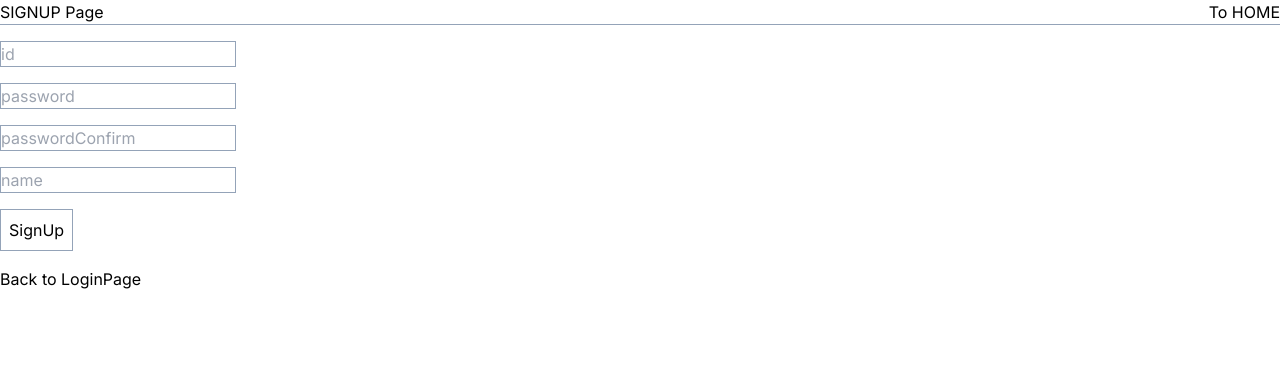
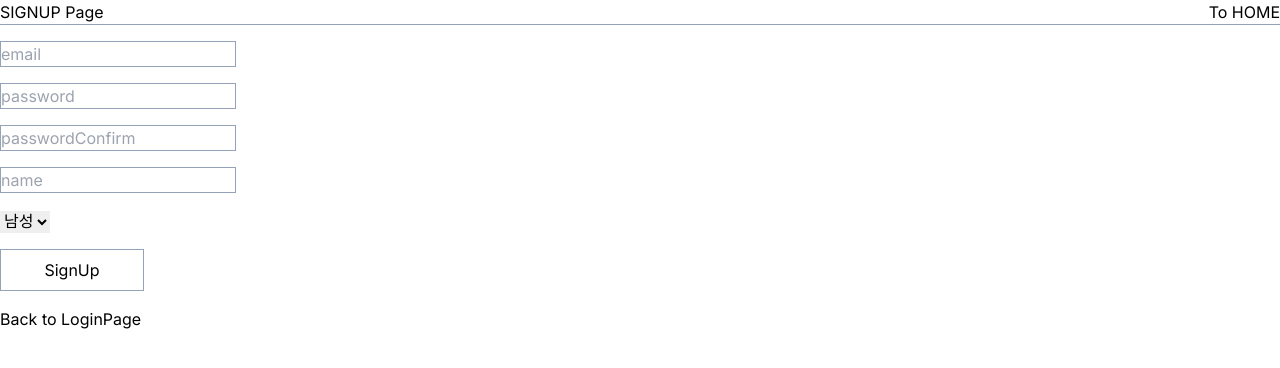
Before and after one commit to rladudgh321/egoing_front, a Next.js app: page /signup in a window 1280 px wide. Shown: the top 368 px of the page. Built offline with nearby package versions, Linux system fonts and the light colour scheme; no server answers.

Commit message:
signup done

```diff
--- a/app/globals.css
+++ b/app/globals.css
@@ -1,3 +1,12 @@
 @tailwind base;
 @tailwind components;
 @tailwind utilities;
+
+
+.loading {
+    background-color: #fff;
+    background-image: url("https://i.gifer.com/ZKZg.gif");
+    background-size: 25px 25px;
+    background-position:right center;
+    background-repeat: no-repeat;
+}
--- a/app/signup/page.tsx
+++ b/app/signup/page.tsx
@@ -1,31 +1,83 @@
+"use client"
+
 import Link from 'next/link';
+import { useCallback, useState } from 'react';
+import { useForm, SubmitHandler } from "react-hook-form"
+import { signupAPI } from '../apis/user';
+import { useRouter } from 'next/navigation';
+
+type Inputs = {
+    email: string;
+  password: string;
+  passwordConfirm: string;
+  name: string;
+  gender: string;
+}
 
 export default function SignUpPage(){
+    const {
+        register,
+        handleSubmit,
+        watch,
+        formState: { errors },
+      } = useForm<Inputs>()
+      const router = useRouter();
+      const [loading, setLoading] = useState<boolean>(false);
+      const onSubmit: SubmitHandler<Inputs> = useCallback(()=>{
+        if(watch("password") === watch("passwordConfirm") ) {
+            setLoading(true);
+            signupAPI({ email: watch("email"), password: watch("password"), passwordConfirm: watch("passwordConfirm"), name:watch("name"), gender:watch("gender") })
+            .then(() => {
+                router.replace('/');
+            })
+            .catch((error) => {
+                alert(error.response.data);
+            })
+            .finally(() => {
+                setLoading(false);
+            });
+        }
+      },[router, watch]);
+
     return (
-        <div className='flex flex-col gap-y-4'>
+        <form onSubmit={handleSubmit(onSubmit)} className='flex flex-col gap-y-4'>
             <div className="flex justify-between border-b border-slate-400">
                 <div>SIGNUP Page</div>
                 <Link href="/">To HOME</Link>
             </div>
             <div>
-                <input type="text" placeholder='id' className="border border-slate-400" />
+                <input type="email" placeholder='email' className="border border-slate-400"  {...register("email")} />
+                {errors.email && <span className="text-red-500">이메일을 입력하세요</span>}
             </div>
             <div>
-                <input type="password" placeholder='password' className="border border-slate-400" />
+                <input type="password" placeholder='password' className="border border-slate-400" {...register("password")} />
+                {errors.password && <span className="text-red-500">비밀번호를 입력하세요</span>}
             </div>
             <div>
-                <input type="password" placeholder='passwordConfirm' className="border border-slate-400" />
+                <input type="password" placeholder='passwordConfirm' className="border border-slate-400" {...register("passwordConfirm")} />
+                {errors.passwordConfirm && <span className="text-red-500">비밀번호확인을 입력하세요</span>}
             </div>
             <div>
-                <input type="text" placeholder='name' className="border border-slate-400" />
+                <input type="text" placeholder='name' className="border border-slate-400" {...register("name")} />
+                {errors.name && <span className="text-red-500">이름을 입력하세요</span>}
             </div>
             <div>
-                <input type="submit" value="SignUp" className="border border-slate-400 p-2" />
+            <select {...register("gender")}>
+                <option value="남성">남성</option>
+                <option value="여성">여성</option>
+            </select>
+            </div>
+            <div>
+                {
+                    loading
+                    ? <input type="submit" value="SignUp"  className="border border-slate-400 p-2 w-36 loading"  />
+                    : <input type="submit" value="SignUp"  className="border border-slate-400 p-2 w-36"  />
+                }
             </div>
 
             <div>
                 <Link href="/login">Back to LoginPage</Link>
             </div>
-        </div>
+        </form>
     );
 }
```
